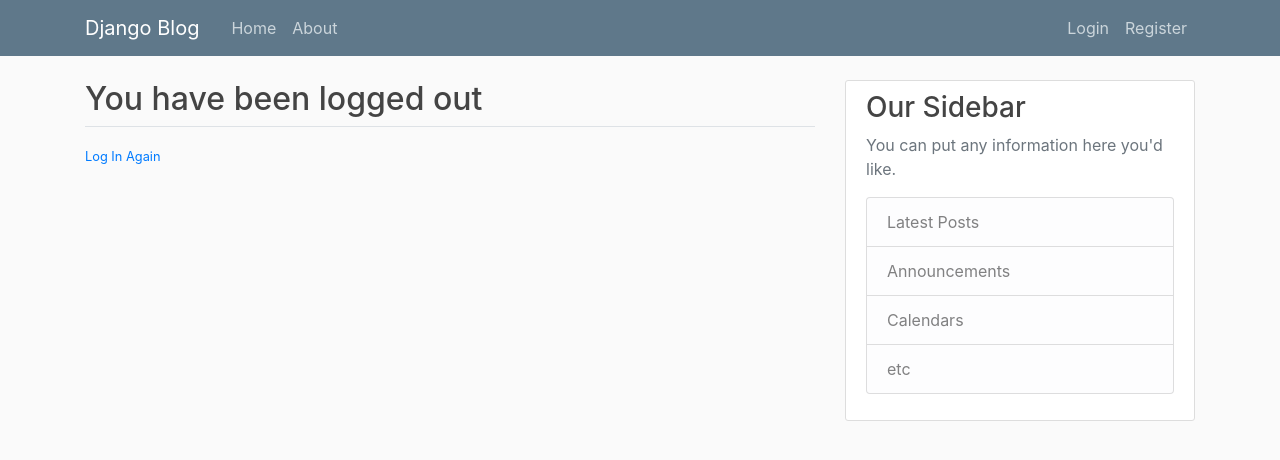
After one commit to swapnila95/Django_demo, a Django app: page /logout/ in a window 1280 px wide. The commit adds this page. Shown: the top 460 px of the page. Run offline with Django 3.2, Linux system fonts and the light colour scheme; some libraries are stand-ins or nearby versions.

Commit message:
Basics of : login/login (submit)/ sign up now - done logout/ login again - done register - done profile - done

```diff
--- a/django_project/blog/templates/blog/base.html
+++ b/django_project/blog/templates/blog/base.html
@@ -32,8 +32,13 @@
             </div>
             <!-- Navbar Right Side -->
             <div class="navbar-nav">
-              <a class="nav-item nav-link" href="#">Login</a>
-              <a class="nav-item nav-link" href="#">Register</a>
+                {% if user.is_authenticated%}
+                <a class="nav-item nav-link" href="{% url 'profile'%}">Profile</a>
+                <a class="nav-item nav-link" href="{% url 'logout'%}">Logout</a>
+                {% else %}
+              <a class="nav-item nav-link" href="{% url 'login'%}">Login</a>
+              <a class="nav-item nav-link" href="{% url 'register'%}">Register</a>
+                {% endif %}
             </div>
           </div>
         </div>
--- a/django_project/django_project/urls.py
+++ b/django_project/django_project/urls.py
@@ -16,11 +16,15 @@ Including another URLconf
 from django.contrib import admin
 from django.contrib.auth import views as auth_views
 from django.urls import path, include
+# from django.conf import settings
+# from django.conf.urls.static import static
+from users import views as user_views
 
 urlpatterns = [
     path('admin/', admin.site.urls),
-    path('register/', include('users.urls'), name='register'),
-    path('login/', auth_views.LoginView.as_view(template_name='users/login.html'), name='Login'),
-    path('logout/', auth_views.LoginView.as_view(), name='Logout'),
-    path('blog/', include('blog.urls')),
+    path('register/', user_views.register, name='register'),
+    path('profile/', user_views.profile, name='profile'),
+    path('login/', auth_views.LoginView.as_view(template_name='users/login.html'), name='login'),
+    path('logout/', auth_views.LogoutView.as_view(template_name='users/logout.html'), name='logout'),
+    path('', include('blog.urls')),
 ]
--- a/django_project/users/forms.py
+++ b/django_project/users/forms.py
@@ -1,9 +1,9 @@
 from django import forms
+from django.contrib.auth.models import User
 from django.contrib.auth.forms import UserCreationForm
-from django.contrib.auth.models import User
 
 
-class UserRegistrationForm(UserCreationForm):
+class UserRegisterForm(UserCreationForm):
     email = forms.EmailField()
 
     class Meta:
--- a/django_project/users/templates/users/login.html
+++ b/django_project/users/templates/users/login.html
@@ -5,16 +5,16 @@
         <form method="POST">
             {% csrf_token %}
             <fieldset class="form-group">
-                    <legend class="border_bottom mb-4">Log In</legend>
+                <legend class="border-bottom mb-4">Log In</legend>
                 {{ form|crispy }}
             </fieldset>
             <div class="form-group">
                 <button class="btn btn-outline-info" type="submit">Login</button>
             </div>
         </form>
-            <div class="borter-top pt-3">
+        <div class="border-top pt-3">
             <small class="text-muted">
-                    Need An Account? <a class="ml-2" herf="{% url 'blog-register' %}">Sign Up</a>
+                Need An Account? <a class="ml-2" href="{% url 'register' %}">Sign Up Now</a>
             </small>
         </div>
     </div>
--- /dev/null
+++ b/django_project/users/templates/users/logout.html
@@ -0,0 +1,9 @@
+{% extends "blog/base.html" %}
+{% block content %}
+    <h2>You have been logged out</h2>
+    <div class="border-top pt-3">
+        <small class="text-muted">
+            <a href="{% url 'login' %}">Log In Again</a>
+        </small>
+    </div>
+{% endblock content %}
--- a/django_project/users/templates/users/register.html
+++ b/django_project/users/templates/users/register.html
@@ -5,16 +5,16 @@
         <form method="POST">
             {% csrf_token %}
             <fieldset class="form-group">
-                    <legend class="border_bottom mb-4">Join Today</legend>
+                <legend class="border-bottom mb-4">Join Today</legend>
                 {{ form|crispy }}
             </fieldset>
             <div class="form-group">
                 <button class="btn btn-outline-info" type="submit">Sign Up</button>
             </div>
         </form>
-            <div class="borter-top pt-3">
+        <div class="border-top pt-3">
             <small class="text-muted">
-                    Already Have An Account? <a class="ml-2" herf="{% url 'login' %}">Sign In</a>
+                Already Have An Account? <a class="ml-2" href="{% url 'login' %}">Sign In</a>
             </small>
         </div>
     </div>
--- a/django_project/users/urls.py
+++ /dev/null
@@ -1,6 +0,0 @@
-from django.urls import path
-from . import views
-
-urlpatterns = [
-    path('', views.register, name='blog-register'),
-]
```
Also changed, not shown: django_project/users/templates/users/profile.html (added, +14 -0 lines), django_project/users/views.py (+9 -10 lines), django_project/blog/admin.py (line endings or trailing spaces), django_project/db.sqlite3. Lines whose indentation alone changed are shown as unchanged.
